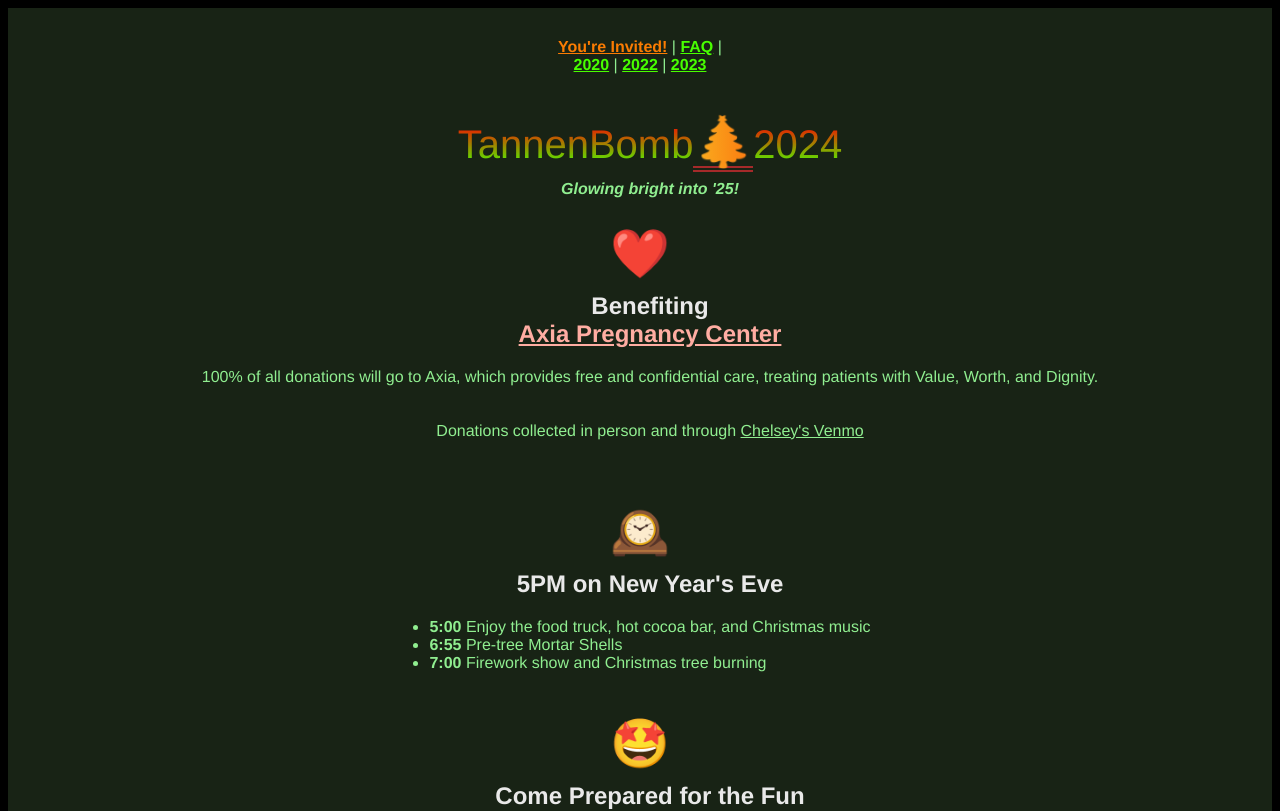
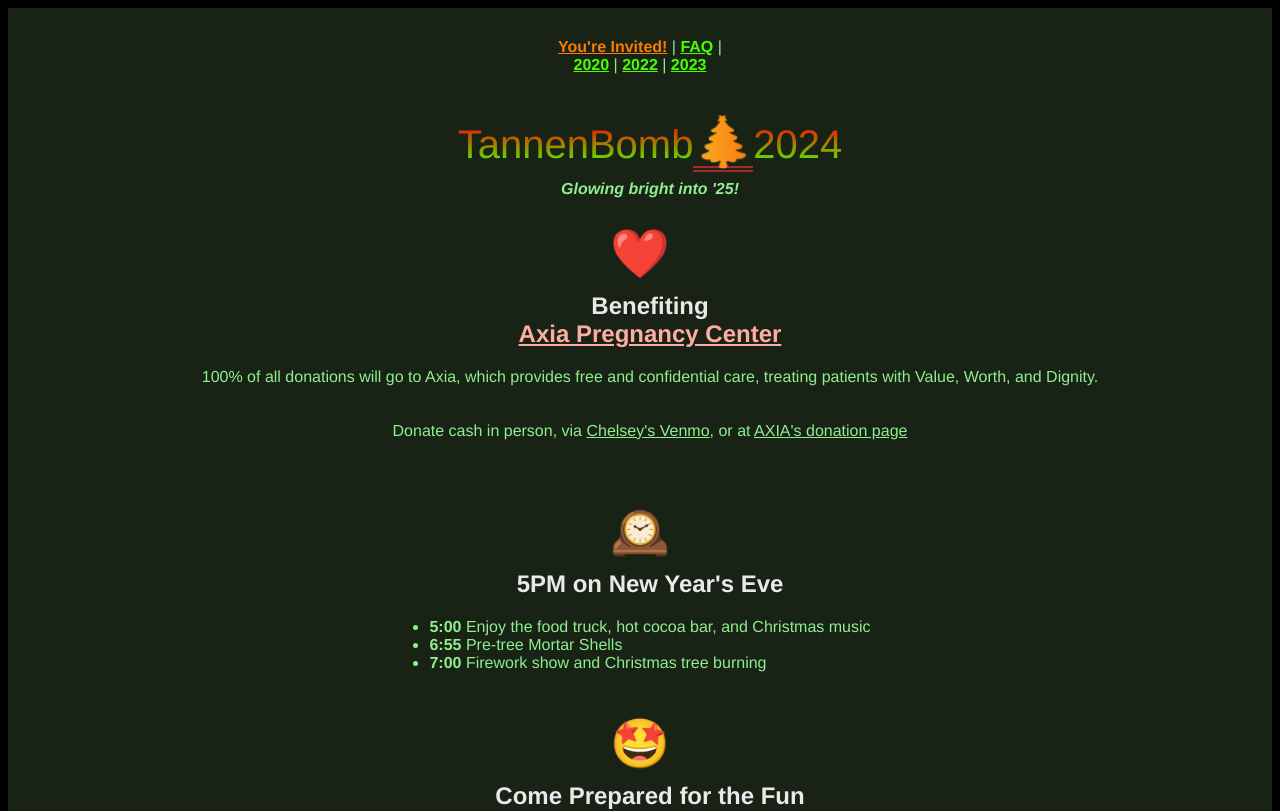
Before and after one commit to colbybhearn/tannenbomb, a Vue app in the folder tb/: page /#/ in a window 1280 px wide. Shown: the top 811 px of the page. Built offline with nearby package versions, Linux system fonts and the light colour scheme.

Commit message:
added axia support link

```diff
--- a/tb/src/views/HomeView.vue
+++ b/tb/src/views/HomeView.vue
@@ -26,7 +26,8 @@
       </p>
         <br/>
         <br/>
-        <p>Donations collected in person and through <a href="https://venmo.com/u/ChelseyAlyse" target="_blank">Chelsey's Venmo</a></p>
+        <p>Donate cash in person, via <a href="https://venmo.com/u/ChelseyAlyse" target="_blank">Chelsey's Venmo</a>, or at <a href="https://livingalternatives.org/support/" target="_blank">AXIA's donation page</a>
+        </p>
         <br />
         <!-- <img src="./../assets/venmoqr.png" style="width:15%" /> -->
       </div>
```
